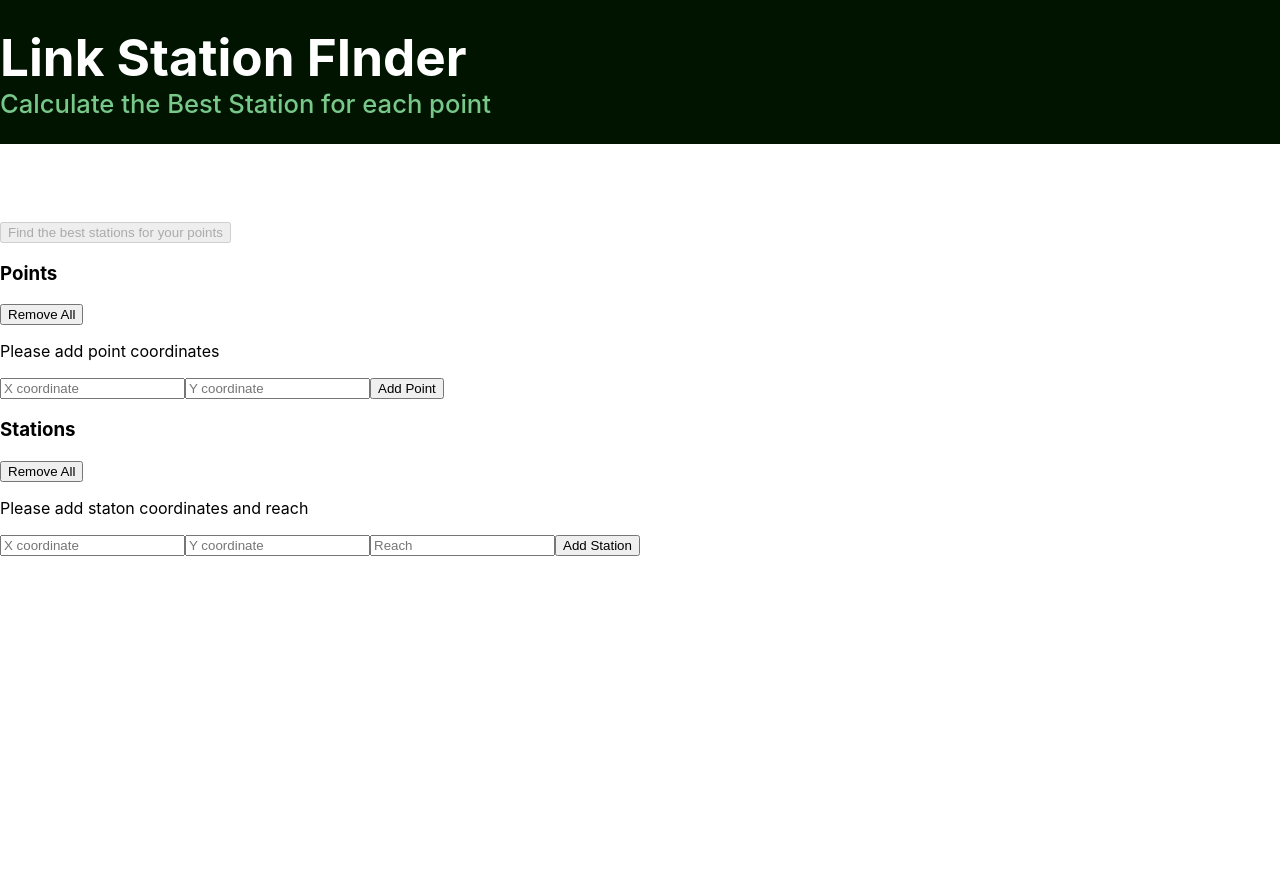
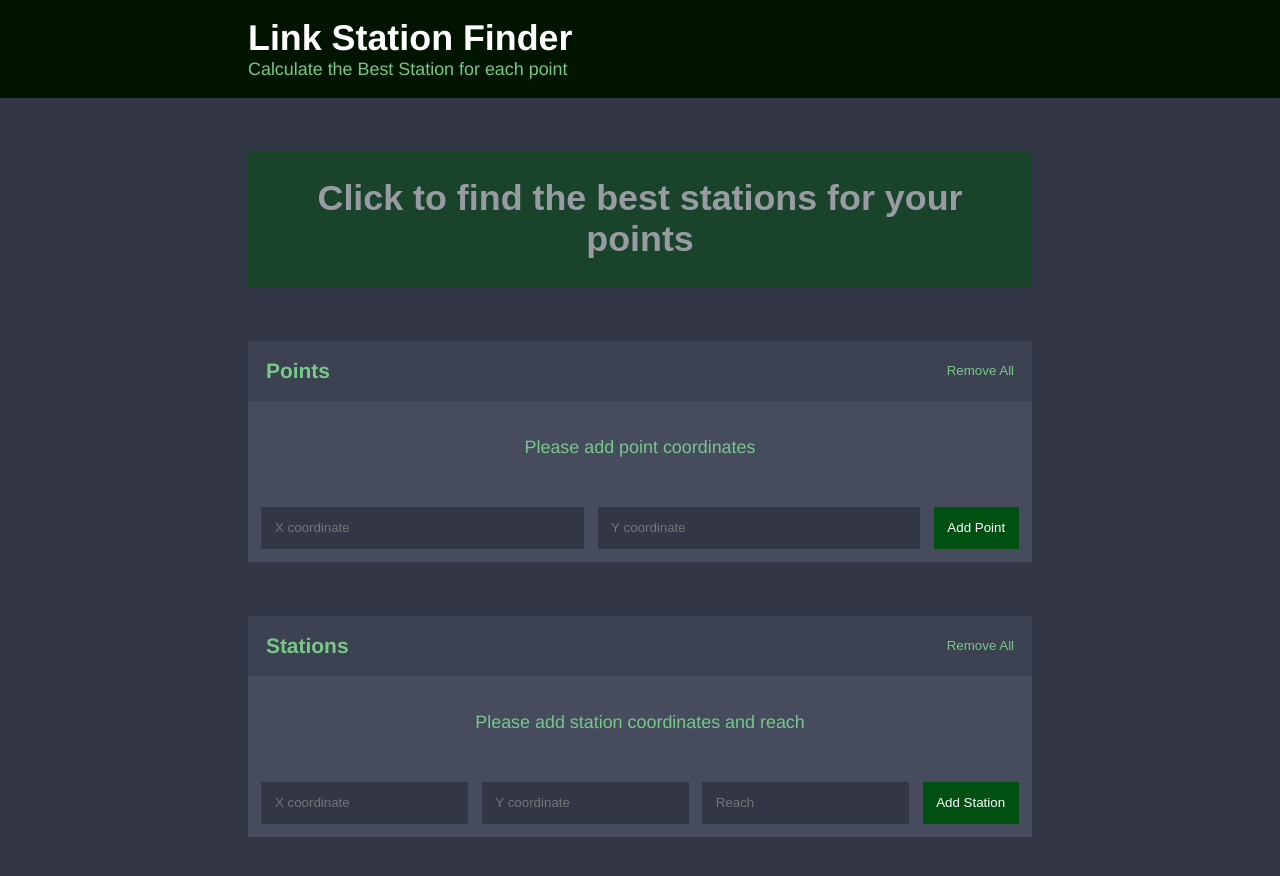
Before and after one commit to dantegr/react-link-station-finder, a React (Create React App) app: page / in a window 1280 px wide. Shown: the top 876 px of the page. Before the commit the page ends 800 px from the top, so only its background shows below. Built offline with nearby package versions, Linux system fonts and the light colour scheme.

Commit message:
installed sweetalerts2 modal and made several css changes

```diff
--- a/package.json
+++ b/package.json
@@ -5,7 +5,8 @@
   "dependencies": {
     "react": "^16.8.6",
     "react-dom": "^16.8.6",
-    "react-scripts": "3.0.1"
+    "react-scripts": "3.0.1",
+    "sweetalert2": "^8.13.0"
   },
   "scripts": {
     "start": "react-scripts start",
--- a/src/App.css
+++ b/src/App.css
@@ -1,3 +1,31 @@
+
+
+html {
+  font-size: 70%;
+}
+
+body {
+  font-family: Helvetica, Arial, sans-serif;
+  font-size:  1.6rem;
+  background-color: #333745;
+}
+
+button {
+  cursor:pointer;
+}
+
+button:disabled {
+  cursor: default;
+}
+
+
+.container {
+  max-width: 70rem;
+  margin: 0 auto;
+  padding: 0 1.6rem;
+
+}
+
 .App {
   text-align: center;
 }
@@ -28,17 +56,116 @@
 
 }
 
-.point {
+.point, .station {
   border-bottom: 1px solid lighten(#464b5e, 10%);
   display: flex;
-  justify-content: flex-start;
+  justify-content: space-between;
   padding: 1rem 1rem;
 }
 
-.point__text{
-  color: black;
+.point__text , .station__text{
+  color: white;
   font-weight: 500;
-  font-size: 1rem;
+  font-size: 2rem;
   margin: 0;
   word-break: break-all;
 }
+
+.add-point-error, .add-station-error {
+  color: #78c88a;
+  font-style: italic;
+  margin: 1.6rem 0 0 0;
+  padding: 0 1.6rem;
+}
+
+.add-point, .add-station{
+  display: flex;
+  flex-direction: row;
+  padding: 1.2rem;
+
+}
+
+.add-point__input, .add-station__input {
+  flex-grow: 1;
+  background: #333745;
+  border: 0;
+  border-bottom: .3rem solid darken(#333745,10%);
+  margin-right: rem;
+  color: #78c88a;
+  margin: 0 0 1.2rem 0;
+  padding: 1.2rem;
+}
+
+@media (min-width: 45rem) {
+  .add-point, .add-station{
+    flex-direction: row;
+  }
+
+  .add-point__input, .add-station__input {
+    margin: 0 1.2rem 0 0;
+  }
+}
+
+.big-button {
+  background: #005012;
+  border: none;
+  border-bottom: .6rem solid darken(#005012, 5%);
+  color: white;
+  font-weight: bold;
+  font-size: 3.2rem;
+  margin-bottom: 1.2rem;
+  padding: 2.4rem;
+  width: 100%
+}
+
+.big-button:disabled {
+  opacity: .5;
+}
+
+.button {
+  background: #005012;
+  border: none;
+  border-bottom: .3rem solid darken(#005012, 5%);
+  color: white;
+  font-weight: 500;
+  padding: 1.2rem;
+}
+
+.button--link {
+  background: none;
+  border:none;
+  color: #78c88a;
+  padding: 0;
+}
+
+@media (min-width: 45rem) {
+  .big-button {
+    margin-bottom: 4.8rem;
+  }
+
+}
+
+.widget {
+  background: #464b5e;
+  margin-bottom: 4.8rem;
+}
+
+.widget-header {
+  background: #3c4251;
+  color: #78c88a;
+  display:flex;
+  justify-content: space-between;
+  padding: 1.6rem;
+}
+
+.widget-header__title {
+  margin: 0;
+}
+
+.widget-message{
+  color: #78c88a;
+  margin: 0;
+  padding: 3.2rem;
+  text-align: center;
+  border-bottom: 1px solid lighten(#464b5e, 10%);
+}
--- a/src/App.js
+++ b/src/App.js
@@ -6,6 +6,7 @@ import AddStation from './components/AddStation';
 import Stations from './components/Stations';
 import Action from './components/Action';
 import './App.css';
+import Swal from 'sweetalert2';
 
 export default class App extends React.Component {
   state ={
@@ -27,7 +28,7 @@ export default class App extends React.Component {
       if (distance > station[2] ) {
         return 0;
       } else{
-      return Math.pow(Math.abs(station[2] - distance) ,2);
+      return Math.round((Math.pow(Math.abs(station[2] - distance) ,2)) * 100) / 100;
       }
     };
 
@@ -53,7 +54,17 @@ export default class App extends React.Component {
       };
     }
 
-    alert(this.state.results.join("\n"));
+
+
+    Swal.fire({
+      title: 'Results',
+      html:'<ul style="text-align:left;"><li>' + this.state.results.join("</li><li>") + '</li></ul>',
+      type:'info',
+      width: '500px'}).then(this.setState(() => ({
+        points: [],
+        stations: [],
+        results: []
+      })));
   };
 
 
@@ -152,11 +163,12 @@ export default class App extends React.Component {
   return (
     <div>
       <Header  subtitle={subtitle}/>
+      <div className="container">
         <Action
           isActivated={this.state.stations.length > 0 && this.state.points.length > 0}
           handlePick={this.handlePick}
         />
-      <div className="widget-points">
+        <div className="widget">
           <Points
             points={this.state.points}
             handleDeletePoints={this.handleDeletePoints}
@@ -166,7 +178,7 @@ export default class App extends React.Component {
             handleAddPoint={this.handleAddPoint}
           />
         </div>
-      <div className="widget-stations">
+        <div className="widget">
         <Stations
           stations={this.state.stations}
           handleDeleteStations={this.handleDeleteStations}
@@ -177,6 +189,7 @@ export default class App extends React.Component {
         />
       </div>
     </div>
+    </div>
 
   );
 
--- a/src/components/Action.js
+++ b/src/components/Action.js
@@ -9,7 +9,7 @@ const Action = (props) => {
       onClick={props.handlePick}
       disabled={!props.isActivated}
       >
-      Find the best stations for your points</button>
+      Click to find the best stations for your points</button>
     </div>
 
   );
--- a/src/components/AddPoint.js
+++ b/src/components/AddPoint.js
@@ -26,8 +26,8 @@ export default class AddPoint extends React.Component {
       <div>
         {this.state.error && <p className="add-point-error">{this.state.error}</p>}
         <form className="add-point" onSubmit={this.handleAddPoint}>
-          <input className="add-point__input" type="text" name="pointX" placeholder="X coordinate"/>
-          <input className="add-point__input" type="text" name="pointY" placeholder="Y coordinate"/>
+          <input className="add-point__input" type="number" name="pointX" placeholder="X coordinate"/>
+          <input className="add-point__input" type="number" name="pointY" placeholder="Y coordinate"/>
           <button className="button">Add Point</button>
         </form>
       </div>
--- a/src/components/AddStation.js
+++ b/src/components/AddStation.js
@@ -29,9 +29,9 @@ export default class AddStation extends React.Component {
       <div>
         {this.state.error && <p className="add-station-error">{this.state.error}</p>}
         <form className="add-station" onSubmit={this.handleAddStation}>
-          <input className="add-station__input" type="text" name="stationX" placeholder="X coordinate"/>
-          <input className="add-station__input" type="text" name="stationY" placeholder="Y coordinate"/>
-          <input className="add-station__input" type="text" name="stationZ" placeholder="Reach"/>
+          <input className="add-station__input" type="number" name="stationX" placeholder="X coordinate"/>
+          <input className="add-station__input" type="number" name="stationY" placeholder="Y coordinate"/>
+          <input className="add-station__input" type="number" name="stationZ" placeholder="Reach"/>
           <button className="button">Add Station</button>
         </form>
       </div>
--- a/src/components/Header.js
+++ b/src/components/Header.js
@@ -12,7 +12,7 @@ const Header = (props) => {
 };
 
 Header.defaultProps = {
-  title: 'Link Station FInder'
+  title: 'Link Station Finder'
 };
 
 export default Header;
--- a/src/components/Stations.js
+++ b/src/components/Stations.js
@@ -11,7 +11,7 @@ const Stations = (props) => {
         className="button button--link"
         onClick={props.handleDeleteStations}>Remove All</button>
       </div>
-    {props.stations.length === 0 && <p className="widget-message">Please add staton coordinates and reach</p>}
+    {props.stations.length === 0 && <p className="widget-message">Please add station coordinates and reach</p>}
 
       {
         props.stations.map((station,index) => (
```
Also changed, not shown: 2 other files (tests, documents, lock files or other folders). Lines whose indentation alone changed are shown as unchanged.
